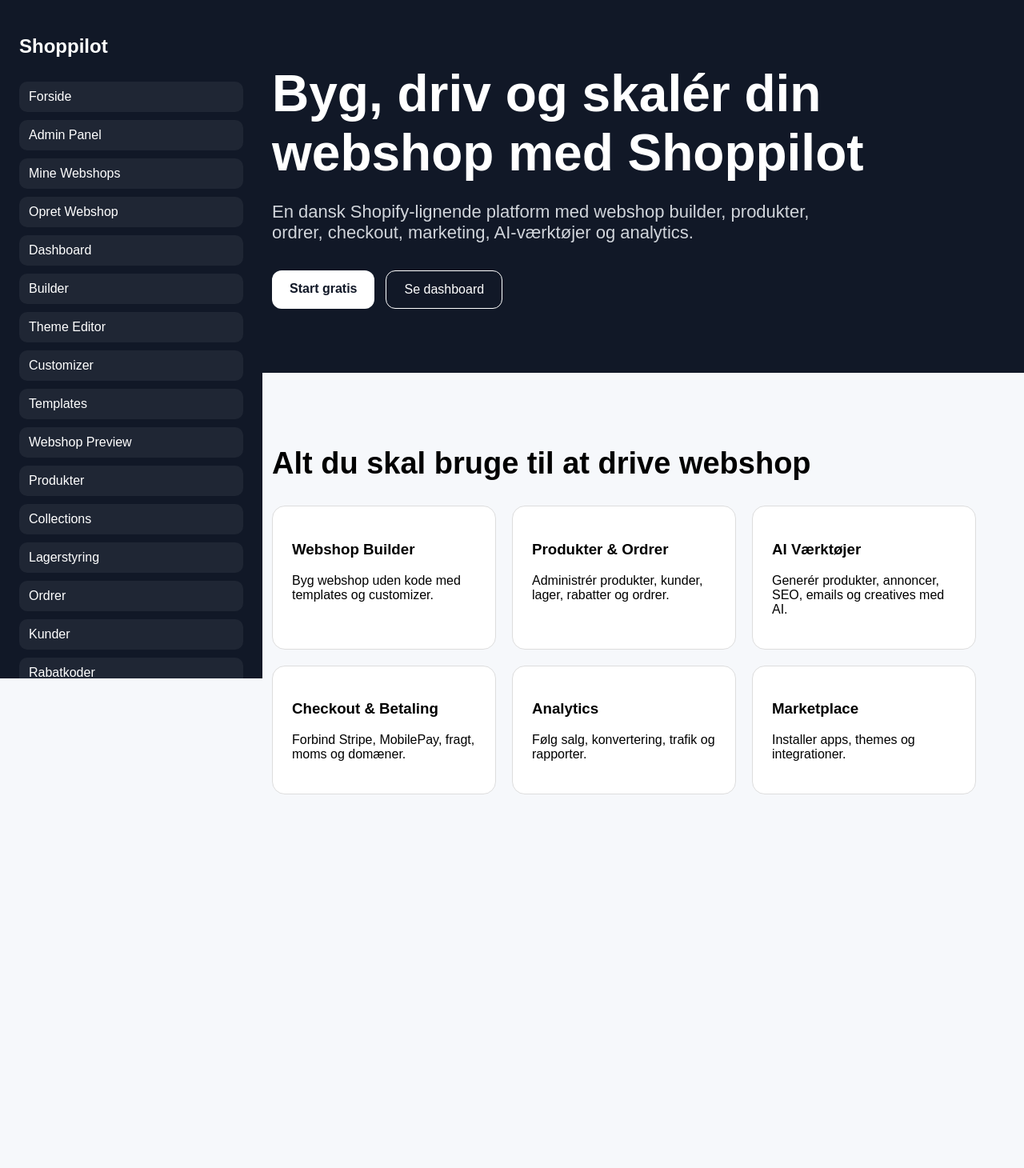
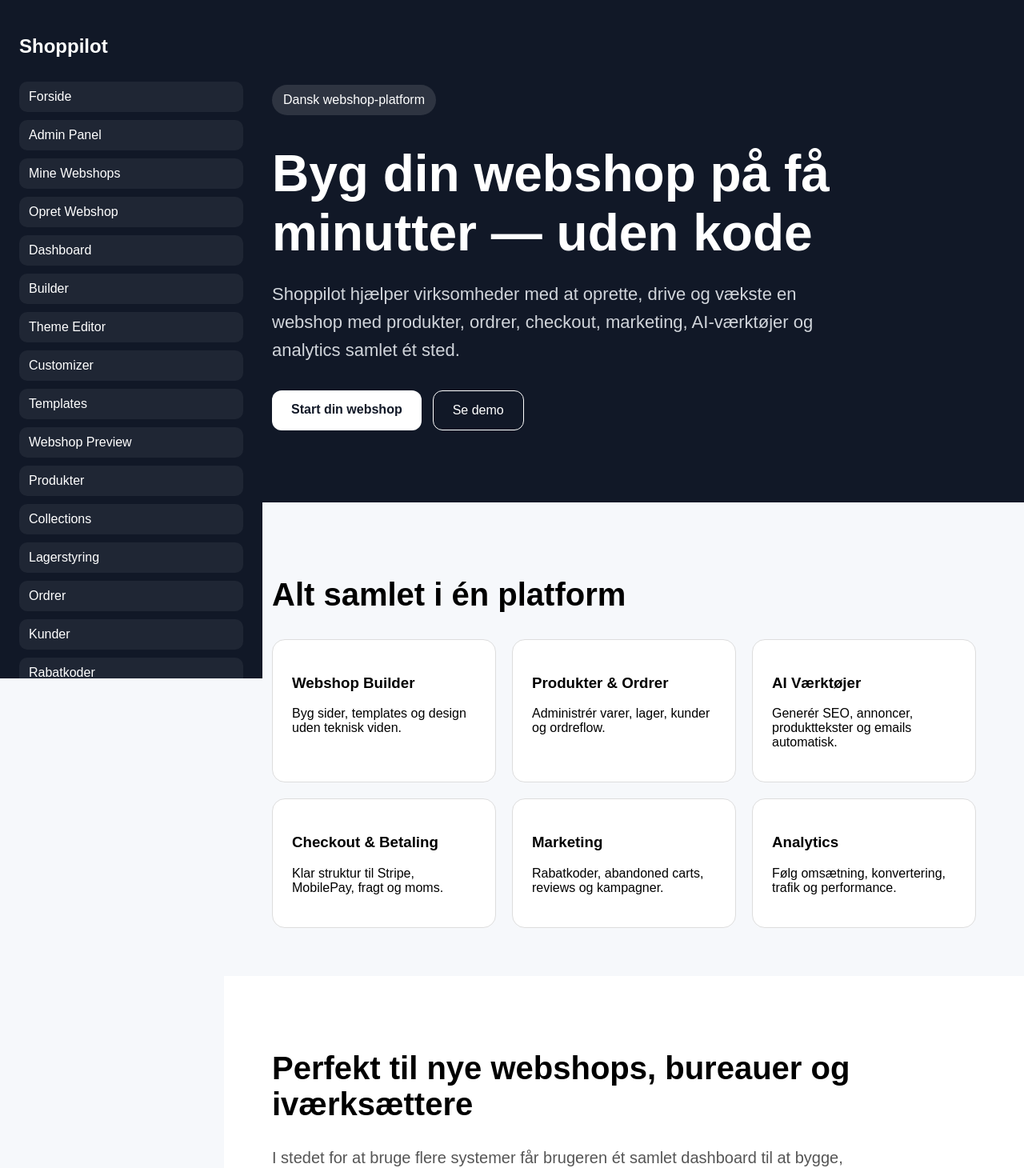
Before and after one commit to postjkhandel-ship-it/shoppilot, a Next.js app: page / in a window 1280 px wide. Shown: the top 1460 px of the page at 80% size. Before the commit the page ends 1053 px from the top, so only its background shows below. Built offline with nearby package versions, Linux system fonts and the light colour scheme.

Commit message:
Update page.js

```diff
--- a/app/page.js
+++ b/app/page.js
@@ -1,84 +1,82 @@
 export default function Home() {
   return (
     <main style={{ fontFamily: "Arial", background: "#f6f8fb", minHeight: "100vh" }}>
-      <section style={{ padding: "80px 60px", background: "#111827", color: "white" }}>
-        <h1 style={{ fontSize: "64px", maxWidth: "900px", margin: 0 }}>
-          Byg, driv og skalér din webshop med Shoppilot
+      <section style={{ padding: "90px 60px", background: "#111827", color: "white" }}>
+        <p style={badge}>Dansk webshop-platform</p>
+
+        <h1 style={{ fontSize: "64px", maxWidth: "900px", margin: "20px 0" }}>
+          Byg din webshop på få minutter — uden kode
         </h1>
 
-        <p style={{ fontSize: "22px", maxWidth: "720px", marginTop: "24px", color: "#d1d5db" }}>
-          En dansk Shopify-lignende platform med webshop builder, produkter,
-          ordrer, checkout, marketing, AI-værktøjer og analytics.
+        <p style={{ fontSize: "22px", maxWidth: "720px", color: "#d1d5db", lineHeight: "1.6" }}>
+          Shoppilot hjælper virksomheder med at oprette, drive og vækste en webshop med produkter,
+          ordrer, checkout, marketing, AI-værktøjer og analytics samlet ét sted.
         </p>
 
-        <div style={{ display: "flex", gap: "14px", marginTop: "34px" }}>
-          <a href="/create-store" style={primary}>
-            Start gratis
-          </a>
-
-          <a href="/dashboard" style={secondary}>
-            Se dashboard
-          </a>
+        <div style={{ display: "flex", gap: "14px", marginTop: "32px" }}>
+          <a href="/create-store" style={primary}>Start din webshop</a>
+          <a href="/dashboard" style={secondary}>Se demo</a>
         </div>
       </section>
 
       <section style={{ padding: "60px" }}>
-        <h2 style={{ fontSize: "38px" }}>
-          Alt du skal bruge til at drive webshop
-        </h2>
+        <h2 style={{ fontSize: "40px" }}>Alt samlet i én platform</h2>
 
         <div style={grid}>
-          <div style={card}>
-            <h3>Webshop Builder</h3>
-            <p>Byg webshop uden kode med templates og customizer.</p>
-          </div>
+          <div style={card}><h3>Webshop Builder</h3><p>Byg sider, templates og design uden teknisk viden.</p></div>
+          <div style={card}><h3>Produkter & Ordrer</h3><p>Administrér varer, lager, kunder og ordreflow.</p></div>
+          <div style={card}><h3>AI Værktøjer</h3><p>Generér SEO, annoncer, produkttekster og emails automatisk.</p></div>
+          <div style={card}><h3>Checkout & Betaling</h3><p>Klar struktur til Stripe, MobilePay, fragt og moms.</p></div>
+          <div style={card}><h3>Marketing</h3><p>Rabatkoder, abandoned carts, reviews og kampagner.</p></div>
+          <div style={card}><h3>Analytics</h3><p>Følg omsætning, konvertering, trafik og performance.</p></div>
+        </div>
+      </section>
 
-          <div style={card}>
-            <h3>Produkter & Ordrer</h3>
-            <p>Administrér produkter, kunder, lager, rabatter og ordrer.</p>
-          </div>
+      <section style={{ padding: "60px", background: "white" }}>
+        <h2 style={{ fontSize: "40px" }}>Perfekt til nye webshops, bureauer og iværksættere</h2>
+        <p style={{ fontSize: "20px", maxWidth: "760px", color: "#555" }}>
+          I stedet for at bruge flere systemer får brugeren ét samlet dashboard til at bygge,
+          styre og optimere sin webshop.
+        </p>
 
-          <div style={card}>
-            <h3>AI Værktøjer</h3>
-            <p>Generér produkter, annoncer, SEO, emails og creatives med AI.</p>
-          </div>
-
-          <div style={card}>
-            <h3>Checkout & Betaling</h3>
-            <p>Forbind Stripe, MobilePay, fragt, moms og domæner.</p>
-          </div>
-
-          <div style={card}>
-            <h3>Analytics</h3>
-            <p>Følg salg, konvertering, trafik og rapporter.</p>
-          </div>
-
-          <div style={card}>
-            <h3>Marketplace</h3>
-            <p>Installer apps, themes og integrationer.</p>
-          </div>
-        </div>
+        <a href="/plans" style={darkButton}>Se priser</a>
       </section>
     </main>
   );
 }
 
+const badge = {
+  display: "inline-block",
+  background: "rgba(255,255,255,0.12)",
+  padding: "10px 14px",
+  borderRadius: "999px"
+};
+
 const primary = {
   background: "white",
   color: "#111827",
-  padding: "14px 22px",
+  padding: "15px 24px",
   borderRadius: "12px",
   textDecoration: "none",
   fontWeight: "bold"
 };
 
 const secondary = {
-  background: "transparent",
+  border: "1px solid white",
   color: "white",
-  border: "1px solid white",
-  padding: "14px 22px",
+  padding: "15px 24px",
   borderRadius: "12px",
   textDecoration: "none"
+};
+
+const darkButton = {
+  display: "inline-block",
+  background: "#111827",
+  color: "white",
+  padding: "15px 24px",
+  borderRadius: "12px",
+  textDecoration: "none",
+  marginTop: "24px"
 };
 
 const grid = {
```
